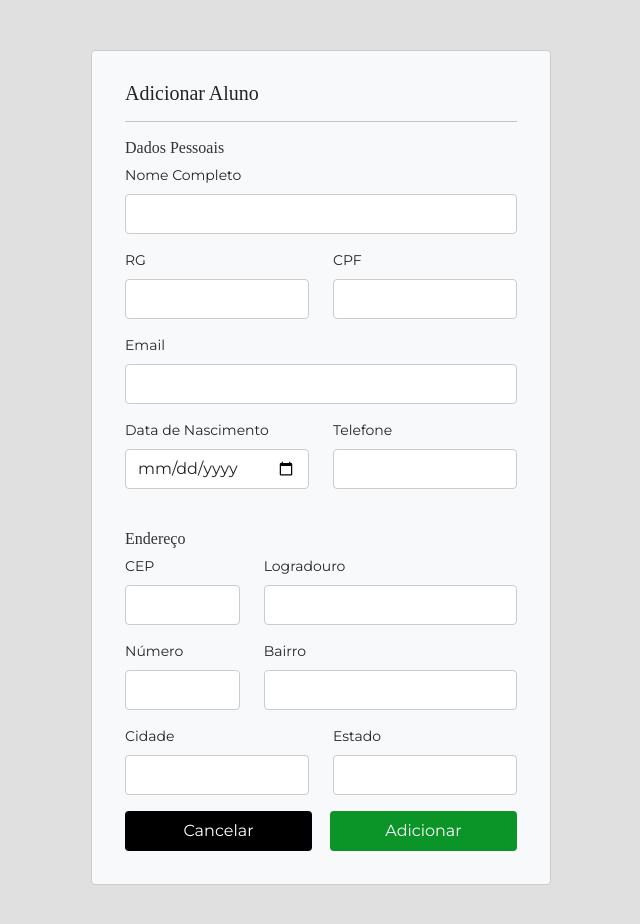
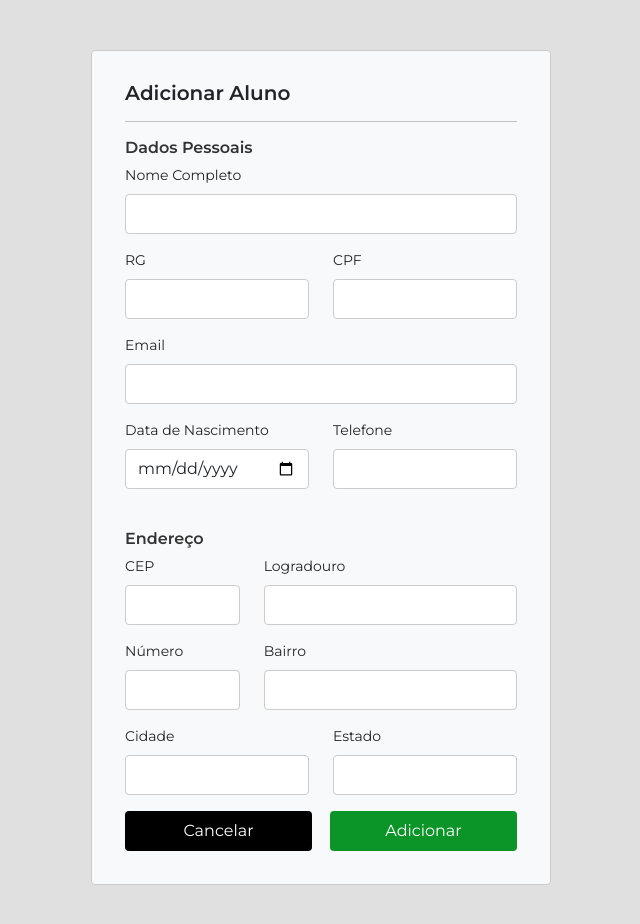
Before and after one commit to DJV-INC/sistema-matricula-frontend, a React (Create React App) app: page /addAluno in a window 1280 px wide. Shown: the top 924 px of the page, without its empty margins (319-959 px from the left). Built offline with nearby package versions, Linux system fonts and the light colour scheme.

Commit message:
Refatoração | Alterada fontes do addAluno

```diff
--- a/public/index.html
+++ b/public/index.html
@@ -11,9 +11,9 @@
       manifest.json provides metadata used when your web app is installed on a
       user's mobile device or desktop. See https://developers.google.com/web/fundamentals/web-app-manifest/
     -->
-  <link rel="manifest" href="%PUBLIC_URL%/manifest.json" />
-  <link rel="stylesheet" href="https://cdn.jsdelivr.net/npm/bootstrap@5.1.0/dist/css/bootstrap.min.css" />
-  <link rel="stylesheet" href="https://fonts.googleapis.com/css2?family=Material+Symbols+Rounded:opsz,wght,FILL,GRAD@20..48,100..700,0..1,-50..200" />
+    <link rel="manifest" href="%PUBLIC_URL%/manifest.json" />
+    <link rel="stylesheet" href="https://cdn.jsdelivr.net/npm/bootstrap@5.1.0/dist/css/bootstrap.min.css" />
+    <link rel="stylesheet" href="https://fonts.googleapis.com/css2?family=Material+Symbols+Rounded:opsz,wght,FILL,GRAD@20..48,100..700,0..1,-50..200" />
   <!--
       Notice the use of %PUBLIC_URL% in the tags above.
       It will be replaced with the URL of the `public` folder during the build.
--- a/src/components/AddAluno/style.css
+++ b/src/components/AddAluno/style.css
@@ -13,23 +13,24 @@
 }
 
 h1 {
-    font-family: Montserrat semibold;
     font-size: 20px;
+    font-weight: 600;
 }
 
 hr {
     color: #CCCCCC, 20%;
+    font-weight: 600;
 }
 
 h2 {
-    font-family: Montserrat semibold;
     font-size: 16px;
     color: #333333;
+    font-weight: 600;
 }
 
 label {
-    font-family: Montserrat;
     font-size: 14px;
+    font-weight: 400;
 }
 
 .form-control{
@@ -50,7 +51,6 @@ label {
     background-color: #0B9529;
     color: #fff;
     border: 0;
-    font-family: Montserrat;
 }
 
 .Cancel {
@@ -58,5 +58,4 @@ label {
     background-color: #000;
     color: #fff;
     border: 0;
-    font-family: Montserrat;
 }
--- a/src/router.jsx
+++ b/src/router.jsx
@@ -3,9 +3,6 @@ import React from "react";
 
 import Home from "./pages/Home";
 import AddAluno from "./components/AddAluno";
-
-
-
 
 
 export default function Router() {
```
